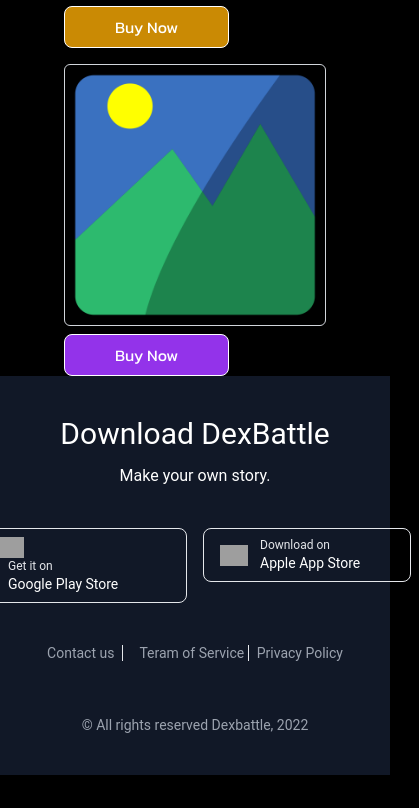
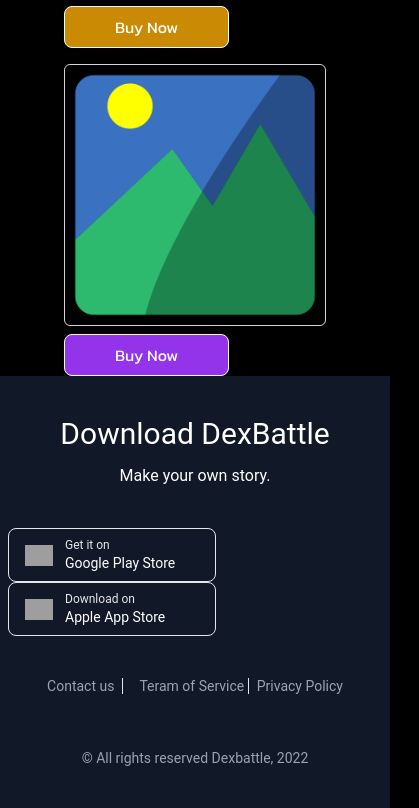
Before and after one commit to 8KCool/NFT-minting-game-website-blockchain, a Next.js app: page /Aboutus in a window 390 px wide. Shown: the part 4993-5801 px from the top of the page, 419 px wide, since content can reach past the window. Before the commit the page ends 5768 px from the top, so only its background shows below. Built offline with nearby package versions, Linux system fonts and the light colour scheme; grey boxes are pictures that could not be loaded.

Commit message:
adjust mobile view

```diff
--- a/components/Footer.js
+++ b/components/Footer.js
@@ -11,9 +11,9 @@
               <div class="text-center items-center">
                   <h3 class="text-3xl mb-3"> Download DexBattle </h3>
                   <p> Make your own story. </p>
-                  <div class="flex justify-center my-10">
+                  <div class="md:flex justify-center my-10">
                     <a href={social.googlePlayStore}>
-                      <div class="md:flex items-center border rounded-lg px-4 py-2 w-52 mx-2">
+                      <div class="flex items-center border rounded-lg px-4 py-2 w-52 mx-2">
                           <img src="https://cdn-icons-png.flaticon.com/512/888/888857.png" class="w-7 md:w-8"/>
                           <div class="text-left ml-3">
                               <p class='text-xs text-gray-200'>Get it on </p>
```
